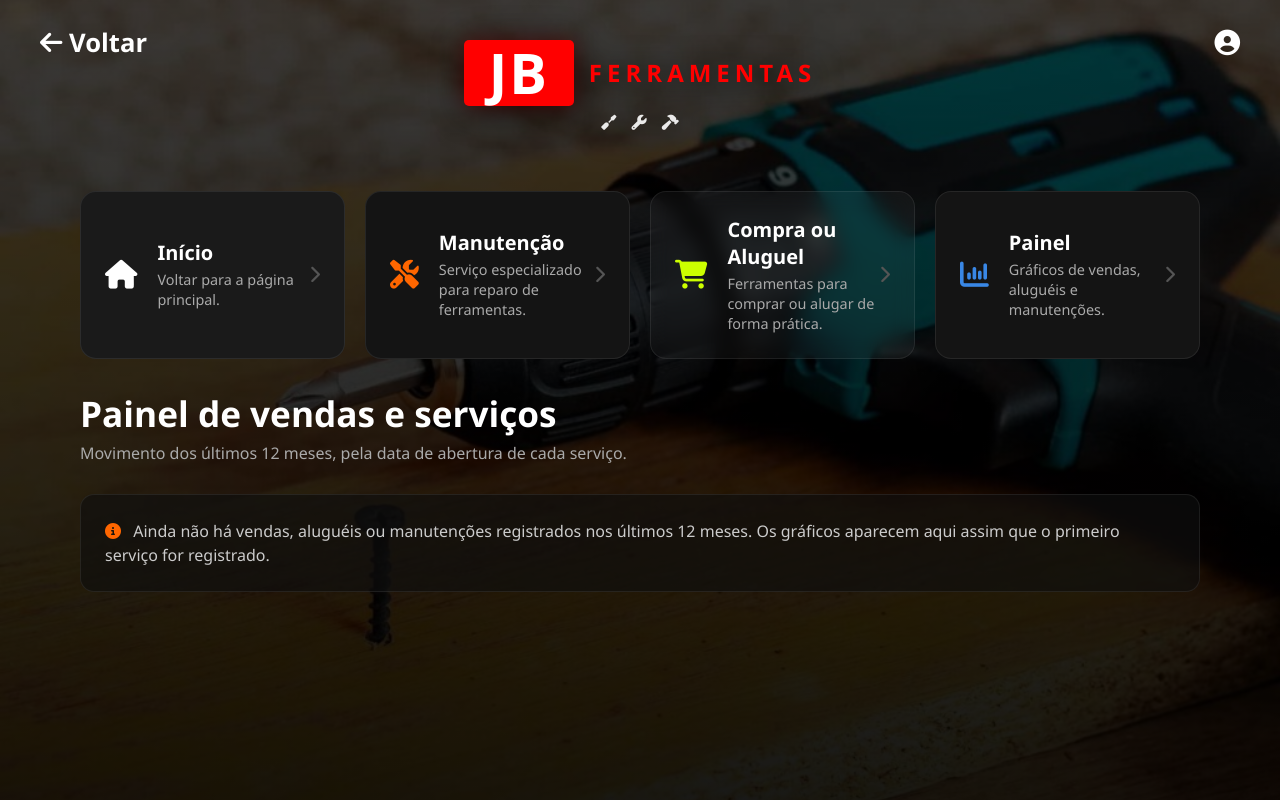
After one commit to Migue1Correia/JB-Ferramentas, a Flask app: page /colaborador/graficos in a window 1280 px wide. The commit adds this page. Run offline with Flask 3, Linux system fonts and the light colour scheme; the visitor is signed in with stand-in values (Sample User, id 1); data that the repository does not hold is empty; some libraries are stand-ins or nearby versions.

Commit message:
Painel com gráficos, produtos de exemplo e compra/aluguel funcionando
- Painel em /colaborador/graficos: faturamento e quantidade de serviços
  por mês (Chart.js), números de destaque e tabela com os mesmos dados
- Card "Painel" nos menus, controlado por pode_ver_painel() no main.py
- cadastrar_exemplos.py: cadastra 3 ferramentas de exemplo com estoque
- Loja, destaques e detalhes usam preço, tipo e foto de cada produto
- Botões de compra e aluguel registram o pedido; preço calculado no servidor
- Perfil: histórico mostra os pedidos reais do usuário

```diff
--- a/flaskr/main.py
+++ b/flaskr/main.py
@@ -10,6 +10,7 @@ from model.toolmodel import ToolModel
 from model.service import ServiceModel
 from model.colaborador import ColaboradorModel
 from model.admin import AdminModel
+from model.painel import PainelModel
 
 from dotenv import load_dotenv
 
@@ -35,6 +36,28 @@ os.makedirs(UPLOAD_FOLDER, exist_ok=True)
 
 jb_solucoes_db.init_app(app)
 jb_bcrypt = Bcrypt(app)
+
+
+def pode_ver_painel():
+    """
+    Diz se o usuário atual pode ver o painel de gráficos (e o card dele nos menus).
+    Por enquanto basta estar logado. Quando o sistema separar clientes de
+    colaboradores/administradores, é só mudar a regra aqui.
+    """
+    return bool(session.get('logged_in'))
+
+
+@app.context_processor
+def variaveis_dos_menus():
+    """Deixa a variável pode_ver_painel disponível em todos os templates."""
+    return {"pode_ver_painel": pode_ver_painel()}
+
+
+@app.template_filter('moeda')
+def formatar_moeda(valor):
+    """Formata um número como dinheiro no padrão brasileiro. Ex.: 1234.5 -> R$ 1.234,50"""
+    texto = f"{float(valor or 0):,.2f}"
+    return "R$ " + texto.replace(",", "X").replace(".", ",").replace("X", ".")
 
 
 # === 1. TELA INICIAL (LANDING PAGE) ===
@@ -72,13 +95,8 @@ def ferramentas_page():
     lista_ferramentas = []
     if ferramentas_db:
         for f in ferramentas_db:
-            nome_completo = f"{f[1]} {f[2]}"
-            lista_ferramentas.append({
-                "id": f[0],
-                "nome": nome_completo,
-                "preco": "150,00",
-                "tipo": "Comprar/Alugar"
-            })
+            lista_ferramentas.append(
+                ToolModel.montar_item(f[0], f[1], f[2], f[3]))
 
     return render_template('ferramentas.html', ferramentas=lista_ferramentas, usuario_logado=usuario_logado)
 
@@ -103,13 +121,8 @@ def loja_page():
     lista_ferramentas = []
     if ferramentas_db:
         for f in ferramentas_db:
-            nome_completo = f"{f[1]} {f[2]}"
-            lista_ferramentas.append({
-                "id": f[0],
-                "nome": nome_completo,
-                "preco": "150,00",
-                "tipo": "Comprar/Alugar"
-            })
+            lista_ferramentas.append(
+                ToolModel.montar_item(f[0], f[1], f[2], f[3]))
 
     return render_template('loja.html', ferramentas=lista_ferramentas)
 
@@ -136,6 +149,10 @@ def detalhe_produto(id):
         return redirect(url_for('login'))
 
     ferramenta_selecionada = ToolModel.get_by_id(id)
+    if ferramenta_selecionada:
+        ferramenta_selecionada = ToolModel.montar_item(
+            ferramenta_selecionada["id"], ferramenta_selecionada["marca"],
+            ferramenta_selecionada["modelo"], ferramenta_selecionada["descricao"])
     return render_template('detalhes.html', ferramenta=ferramenta_selecionada)
 
 
@@ -355,8 +372,22 @@ def alugar_ferramenta(ferramenta_id):
     if not session.get('logged_in'):
         return redirect(url_for('login'))
     user_id = session.get('user_code')
-    dias = request.form.get('dias_aluguel', 1)
-    valor_total = request.form.get('valor_total', 0)
+    ferramenta = ToolModel.get_by_id(ferramenta_id)
+    if not ferramenta:
+        flash("Ferramenta não encontrada.", "danger")
+        return redirect(url_for('loja_page'))
+
+    # Quantidade de dias: entre 1 e 30. Se vier algo inválido, considera 1 dia.
+    try:
+        dias = max(1, min(30, int(request.form.get('dias_aluguel', 1))))
+    except ValueError:
+        dias = 1
+
+    # O valor é calculado aqui no servidor (diária x dias), não vem do formulário,
+    # para ninguém conseguir alterar o preço pelo navegador.
+    diaria = ToolModel.montar_item(
+        ferramenta["id"], ferramenta["marca"], ferramenta["modelo"])["preco"]
+    valor_total = round(diaria * dias, 2)
     sucesso, mensagem = ServiceModel.create_rental(
         user_id, ferramenta_id, dias, valor_total)
     if sucesso:
@@ -389,7 +420,14 @@ def comprar_ferramenta(ferramenta_id):
     if not session.get('logged_in'):
         return redirect(url_for('login'))
     user_id = session.get('user_code')
-    valor_total = request.form.get('valor_total', 0)
+    ferramenta = ToolModel.get_by_id(ferramenta_id)
+    if not ferramenta:
+        flash("Ferramenta não encontrada.", "danger")
+        return redirect(url_for('loja_page'))
+
+    # O preço vem do catálogo no servidor, não do formulário.
+    valor_total = ToolModel.montar_item(
+        ferramenta["id"], ferramenta["marca"], ferramenta["modelo"])["preco"]
     sucesso, mensagem = ServiceModel.create_purchase(
         user_id, ferramenta_id, valor_total)
     if sucesso:
@@ -677,5 +715,27 @@ def admin_unidades():
     return redirect(url_for('gerenciar_ferramentas'))
 
 
+# === 21. PAINEL COM GRÁFICOS ===
+@app.route('/colaborador/graficos')
+def painel_graficos():
+    """
+    Painel com Gráficos
+    Exibe faturamento e quantidade de vendas, aluguéis e manutenções por mês.
+    ---
+    tags:
+      - Gestão / Colaborador
+    responses:
+      200:
+        description: HTML do painel com gráficos.
+    """
+    if not session.get('logged_in'):
+        return redirect(url_for('login'))
+    if not pode_ver_painel():
+        flash("Você não tem permissão para ver o painel.", "danger")
+        return redirect(url_for('ferramentas_page'))
+    dados = PainelModel.get_resumo_mensal()
+    return render_template('painel_graficos.html', dados=dados)
+
+
 if __name__ == "__main__":
     app.run(debug=True)
--- a/flaskr/static/css/styleJB.css
+++ b/flaskr/static/css/styleJB.css
@@ -232,6 +232,22 @@ body {
     font-size: 1.8rem;
 }
 
+/* Card Painel de gráficos (colaboradores) */
+.card-painel {
+    background: #141414 !important;
+}
+
+.card-painel:hover {
+    transform: translateY(-4px);
+    box-shadow: 0 8px 24px rgba(57, 135, 229, 0.15) !important;
+    border-color: rgba(57, 135, 229, 0.4) !important;
+}
+
+.card-painel .icon-main {
+    color: #3987e5 !important;
+    font-size: 1.8rem;
+}
+
 .card-info {
     display: flex;
     align-items: center;
@@ -409,6 +425,8 @@ body {
     justify-content: center;
 }
 
+.prod-image-box img { height: 100%; padding: 10px; background: none; }
+
 .placeholder-tool-icon { font-size: 3.2rem; color: #333333; }
 .product-card:hover .placeholder-tool-icon { color: #ff6600; }
 
@@ -563,7 +581,39 @@ body {
 .type-tag { padding: 4px 10px; border-radius: 4px; font-size: 0.8rem; font-weight: 700; }
 .tag-comprar { background: rgba(52, 152, 219, 0.15); color: #3498db; }
 .tag-alugar { background: rgba(241, 194, 15, 0.15); color: #f1c40f; }
+.tag-manutencao { background: rgba(25, 158, 112, 0.15); color: #2ecc71; }
 .status-tag { padding: 4px 10px; border-radius: 4px; font-size: 0.8rem; background: rgba(46, 204, 113, 0.15); color: #2ecc71; }
+
+
+/* ==========================================================================
+   ESTILOS EXCLUSIVOS: PAINEL COM GRÁFICOS
+   ========================================================================== */
+.painel-aviso { background: rgba(15, 15, 15, 0.65); border: 1px solid rgba(255, 255, 255, 0.08); border-radius: 14px; padding: 24px; color: #cccccc; line-height: 1.5; }
+.painel-aviso i { color: #ff6600; margin-right: 8px; }
+
+.painel-indicadores { display: grid; grid-template-columns: repeat(auto-fit, minmax(200px, 1fr)); gap: 20px; margin-bottom: 30px; }
+.painel-indicador { background: #141414; border: 1px solid rgba(255, 255, 255, 0.08); border-radius: 14px; padding: 20px 24px; display: flex; flex-direction: column; gap: 6px; }
+.painel-indicador span { font-size: 0.85rem; color: #aaaaaa; text-transform: uppercase; display: flex; align-items: center; gap: 8px; }
+.painel-indicador strong { font-size: 1.8rem; font-weight: 700; }
+.painel-indicador small { font-size: 0.9rem; color: #aaaaaa; }
+
+/* Quadradinho com a cor de cada tipo de serviço (as mesmas cores do painel_graficos.js) */
+.painel-cor { width: 12px; height: 12px; border-radius: 3px; display: inline-block; }
+.painel-cor-venda { background: #3987e5; }
+.painel-cor-aluguel { background: #d95926; }
+.painel-cor-manutencao { background: #199e70; }
+
+.painel-graficos { display: grid; grid-template-columns: 1fr 1fr; gap: 24px; }
+.painel-grafico { background: #141414; padding: 28px; min-width: 0; }
+.painel-area-grafico { position: relative; height: 320px; }
+
+.painel-tabela th[scope="row"] { color: #ffffff; font-size: 0.95rem; background: none; border-bottom: 1px solid rgba(255, 255, 255, 0.05); }
+.painel-tabela td { white-space: nowrap; font-variant-numeric: tabular-nums; }
+.painel-tabela tfoot th, .painel-tabela tfoot td { font-weight: 700; border-top: 2px solid rgba(255, 255, 255, 0.06); border-bottom: none; }
+
+@media (max-width: 900px) {
+    .painel-graficos { grid-template-columns: 1fr; }
+}
 
 
 /* ==========================================================================
--- /dev/null
+++ b/flaskr/templates/_card_painel.html
@@ -0,0 +1,17 @@
+{# Card de menu do Painel de gráficos. É incluído nos menus das outras telas com
+   {% include '_card_painel.html' %}. Quem pode ver é decidido em um só lugar:
+   a função pode_ver_painel() no main.py. #}
+{% if pode_ver_painel %}
+    <a href="{{ url_for('painel_graficos') }}" style="text-decoration: none; color: inherit; display: block; flex: 1;">
+        <div class="card-item card-painel">
+            <div class="card-info">
+                <i class="fas fa-chart-column icon-main"></i>
+                <div>
+                    <h3>Painel</h3>
+                    <p>Gráficos de vendas, aluguéis e manutenções.</p>
+                </div>
+            </div>
+            <i class="fas fa-chevron-right arrow"></i>
+        </div>
+    </a>
+{% endif %}
--- a/flaskr/templates/manutencao.html
+++ b/flaskr/templates/manutencao.html
@@ -4,7 +4,7 @@
     <meta charset="UTF-8">
     <meta name="viewport" content="width=device-width, initial-scale=1.0">
     <title>Manutenção - JB Ferramentas</title>
-    <link rel="stylesheet" href="{{ url_for('static', filename='css/styleJB.css') }}?v=3.0">
+    <link rel="stylesheet" href="{{ url_for('static', filename='css/styleJB.css') }}?v=3.3">
     <link rel="stylesheet" href="https://cdnjs.cloudflare.com/ajax/libs/font-awesome/6.5.1/css/all.min.css">
 </head>
 <body class="dashboard-body">
@@ -77,6 +77,8 @@
             <i class="fas fa-chevron-right arrow"></i>
         </div>
     </a>
+
+    {% include '_card_painel.html' %}
 </section>
 
         <div class="status-overview-row">
--- /dev/null
+++ b/flaskr/templates/painel_graficos.html
@@ -0,0 +1,188 @@
+<!DOCTYPE html>
+<html lang="pt-br">
+<head>
+    <meta charset="UTF-8">
+    <meta name="viewport" content="width=device-width, initial-scale=1.0">
+    <title>JB Ferramentas - Painel de Vendas e Serviços</title>
+    <link rel="stylesheet" href="{{ url_for('static', filename='css/styleJB.css') }}?v=3.3">
+    <link rel="stylesheet" href="https://cdnjs.cloudflare.com/ajax/libs/font-awesome/6.5.1/css/all.min.css">
+</head>
+<body class="dashboard-body">
+    <div class="bg-container-perfil"></div>
+
+    <header class="dashboard-header">
+        <div class="header-top-bar">
+            <a href="javascript:history.back()" style="color: inherit; text-decoration: none; font-weight: bold;">
+                <i class="fas fa-arrow-left" aria-hidden="true"></i> Voltar
+            </a>
+            <div class="user-icon-top">
+                <a href="{{ url_for('perfil_page') }}" style="color: inherit;" aria-label="Meu perfil"><i class="fas fa-user-circle" aria-hidden="true"></i></a>
+            </div>
+        </div>
+
+        <section class="logo-section">
+            <a href="{{ url_for('main_page') }}" style="text-decoration: none; color: inherit;">
+                <div class="logo-wrapper">
+                    <div class="logo-box">
+                        <h1>JB</h1>
+                    </div>
+                    <h2 class="company-subname">FERRAMENTAS</h2>
+                    <div class="tool-icons-row">
+                        <i class="fas fa-screwdriver" aria-hidden="true"></i>
+                        <i class="fas fa-wrench" aria-hidden="true"></i>
+                        <i class="fas fa-hammer" aria-hidden="true"></i>
+                    </div>
+                </div>
+            </a>
+        </section>
+    </header>
+
+    <main class="dashboard-content">
+        <section class="service-cards" style="margin-bottom: 30px;">
+            <a href="{{ url_for('ferramentas_page') }}" style="text-decoration: none; color: inherit; display: block; flex: 1;">
+                <div class="card-item card-home">
+                    <div class="card-info">
+                        <i class="fas fa-home icon-main"></i>
+                        <div>
+                            <h3>Início</h3>
+                            <p>Voltar para a página principal.</p>
+                        </div>
+                    </div>
+                    <i class="fas fa-chevron-right arrow"></i>
+                </div>
+            </a>
+
+            <a href="{{ url_for('manutencao_page') }}" style="text-decoration: none; color: inherit; display: block; flex: 1;">
+                <div class="card-item card-orange">
+                    <div class="card-info">
+                        <i class="fas fa-tools icon-main"></i>
+                        <div>
+                            <h3>Manutenção</h3>
+                            <p>Serviço especializado para reparo de ferramentas.</p>
+                        </div>
+                    </div>
+                    <i class="fas fa-chevron-right arrow"></i>
+                </div>
+            </a>
+
+            <a href="{{ url_for('loja_page') }}" style="text-decoration: none; color: inherit; display: block; flex: 1;">
+                <div class="card-item card-glass">
+                    <div class="card-info">
+                        <i class="fas fa-shopping-cart icon-main"></i>
+                        <div>
+                            <h3>Compra ou Aluguel</h3>
+                            <p>Ferramentas para comprar ou alugar de forma prática.</p>
+                        </div>
+                    </div>
+                    <i class="fas fa-chevron-right arrow"></i>
+                </div>
+            </a>
+
+            {% include '_card_painel.html' %}
+        </section>
+
+        <section class="welcome-box">
+            <h1>Painel de vendas e serviços</h1>
+            <p>Movimento dos últimos {{ dados.meses }} meses, pela data de abertura de cada serviço.</p>
+        </section>
+
+        {% if dados.erro %}
+        <div class="painel-aviso" role="alert">
+            <i class="fas fa-triangle-exclamation" aria-hidden="true"></i>
+            Não foi possível consultar o banco de dados. Verifique a conexão e tente de novo.
+        </div>
+        {% elif dados.total_servicos == 0 %}
+        <div class="painel-aviso">
+            <i class="fas fa-circle-info" aria-hidden="true"></i>
+            Ainda não há vendas, aluguéis ou manutenções registrados nos últimos {{ dados.meses }} meses.
+            Os gráficos aparecem aqui assim que o primeiro serviço for registrado.
+        </div>
+        {% else %}
+
+        <!-- Números de destaque -->
+        <section class="painel-indicadores" aria-label="Resumo do período">
+            <div class="painel-indicador">
+                <span>Faturamento total</span>
+                <strong>{{ dados.faturamento_total|moeda }}</strong>
+            </div>
+            {% for serie in dados.series %}
+            <div class="painel-indicador">
+                <span><i class="painel-cor painel-cor-{{ serie.chave }}" aria-hidden="true"></i>{{ serie.nome }}</span>
+                <strong>{{ serie.total_quantidade }}</strong>
+                <small>{{ serie.total_valor|moeda }}</small>
+            </div>
+            {% endfor %}
+        </section>
+
+        <!-- Gráficos -->
+        <section class="painel-graficos">
+            <div class="profile-card painel-grafico">
+                <div class="card-header">
+                    <i class="fas fa-sack-dollar" aria-hidden="true"></i>
+                    <h2>Faturamento por mês (R$)</h2>
+                </div>
+                <div class="painel-area-grafico">
+                    <canvas id="grafico-faturamento" role="img"
+                            aria-label="Gráfico de barras do faturamento por mês, separado em vendas, aluguéis e manutenções. Os mesmos números estão na tabela abaixo."></canvas>
+                </div>
+            </div>
+
+            <div class="profile-card painel-grafico">
+                <div class="card-header">
+                    <i class="fas fa-clipboard-list" aria-hidden="true"></i>
+                    <h2>Quantidade de serviços por mês</h2>
+                </div>
+                <div class="painel-area-grafico">
+                    <canvas id="grafico-quantidade" role="img"
+                            aria-label="Gráfico de barras da quantidade de serviços por mês, separada em vendas, aluguéis e manutenções. Os mesmos números estão na tabela abaixo."></canvas>
+                </div>
+            </div>
+        </section>
+
+        <!-- Os mesmos dados em tabela, para leitores de tela e para conferir os valores -->
+        <section class="profile-card">
+            <div class="card-header">
+                <i class="fas fa-table" aria-hidden="true"></i>
+                <h2>Dados mês a mês</h2>
+            </div>
+            <div class="table-responsive">
+                <table class="history-table painel-tabela">
+                    <thead>
+                        <tr>
+                            <th scope="col">Mês</th>
+                            {% for serie in dados.series %}
+                            <th scope="col">{{ serie.nome }}</th>
+                            {% endfor %}
+                        </tr>
+                    </thead>
+                    <tbody>
+                        {% for rotulo in dados.rotulos %}
+                        {% set i = loop.index0 %}
+                        <tr>
+                            <th scope="row">{{ rotulo }}</th>
+                            {% for serie in dados.series %}
+                            <td>{{ serie.quantidades[i] }} · {{ serie.valores[i]|moeda }}</td>
+                            {% endfor %}
+                        </tr>
+                        {% endfor %}
+                    </tbody>
+                    <tfoot>
+                        <tr>
+                            <th scope="row">Total</th>
+                            {% for serie in dados.series %}
+                            <td>{{ serie.total_quantidade }} · {{ serie.total_valor|moeda }}</td>
+                            {% endfor %}
+                        </tr>
+                    </tfoot>
+                </table>
+            </div>
+        </section>
+
+        <!-- Dados que o painel_graficos.js usa para desenhar os gráficos -->
+        <script id="dados-painel" type="application/json">{{ dados|tojson }}</script>
+        <script src="https://cdnjs.cloudflare.com/ajax/libs/Chart.js/4.4.1/chart.umd.min.js"></script>
+        <script src="{{ url_for('static', filename='js/painel_graficos.js') }}"></script>
+        {% endif %}
+    </main>
+</body>
+</html>
```
Also changed, not shown: flaskr/cadastrar_exemplos.py (added, +78 -0 lines), flaskr/model/painel.py (added, +78 -0 lines), flaskr/model/service.py (+21 -2 lines), flaskr/model/toolmodel.py (+30 -0 lines), flaskr/static/js/painel_graficos.js (added, +76 -0 lines), flaskr/templates/detalhes.html (+18 -6 lines), flaskr/templates/ferramentas.html (+5 -3 lines), flaskr/templates/loja.html (+5 -3 lines), flaskr/templates/perfil.html (+32 -15 lines).
